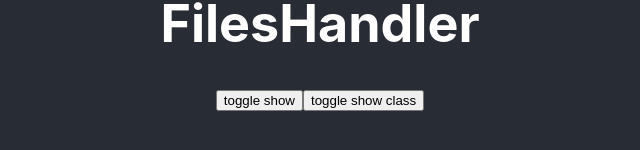
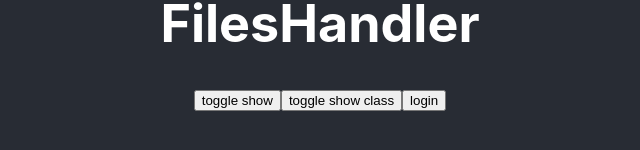
Before and after one commit to hilma-tech/hilma-fileshandler, a React (Create React App) app in the folder client/: page / in a window 1280 px wide. Shown: the part 366-516 px from the top of the page, without its empty margins (320-960 px from the left). Built offline with nearby package versions, Linux system fonts and the light colour scheme.

Commit message:
testings

```diff
--- a/client/src/App.js
+++ b/client/src/App.js
@@ -55,18 +55,18 @@ function App() {
   //   });
   // }
 
-  // const login = async () => {
-  //   await fetch("/login", {
-  //     method: "POST",
-  //     headers: {
-  //       "Content-Type": 'application/json'
-  //     },
-  //     body: JSON.stringify({
-  //       username: "michael",
-  //       password: "Qw12345"
-  //     })
-  //   });
-  // }
+  const login = async () => {
+    await fetch("/login", {
+      method: "POST",
+      headers: {
+        "Content-Type": 'application/json'
+      },
+      body: JSON.stringify({
+        username: "michael",
+        password: "Qw12345"
+      })
+    });
+  }
 
   // const getInfo = async () => {
   //   console.log("here")
@@ -149,9 +149,9 @@ function App() {
         <div style={{ display: "flex" }}>
           <button onClick={() => setShow(current => !current)}>toggle show</button>
           <button onClick={() => setShowClass(current => !current)} >toggle show class</button>
-          {/* <button onClick={signUp}>sign up</button>
+          {/* <button onClick={signUp}>sign up</button> */}
           <button onClick={login}>login</button>
-          <button onClick={getInfo}>fetch</button> */}
+          {/* <button onClick={getInfo}>fetch</button> */}
         </div>
 
 
```
